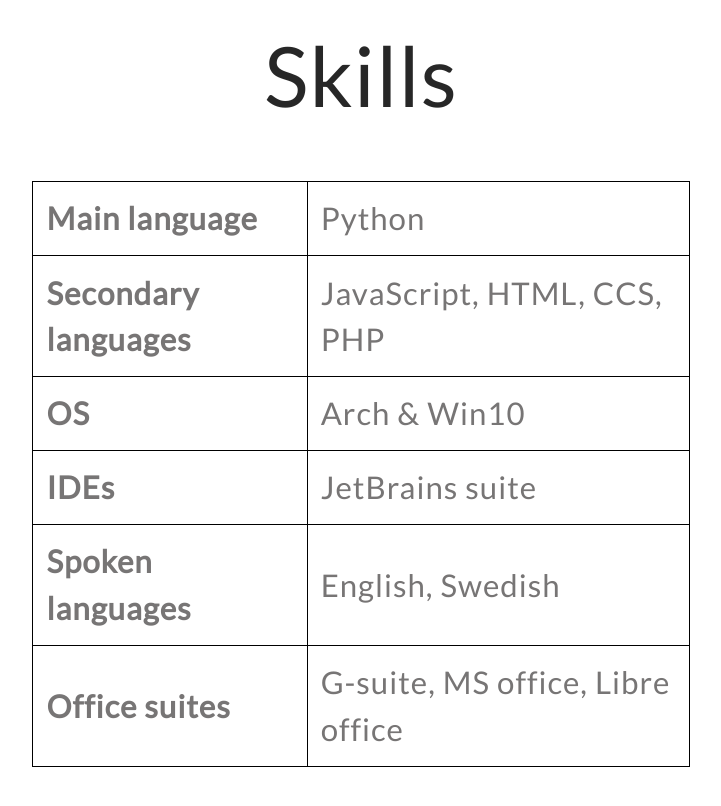
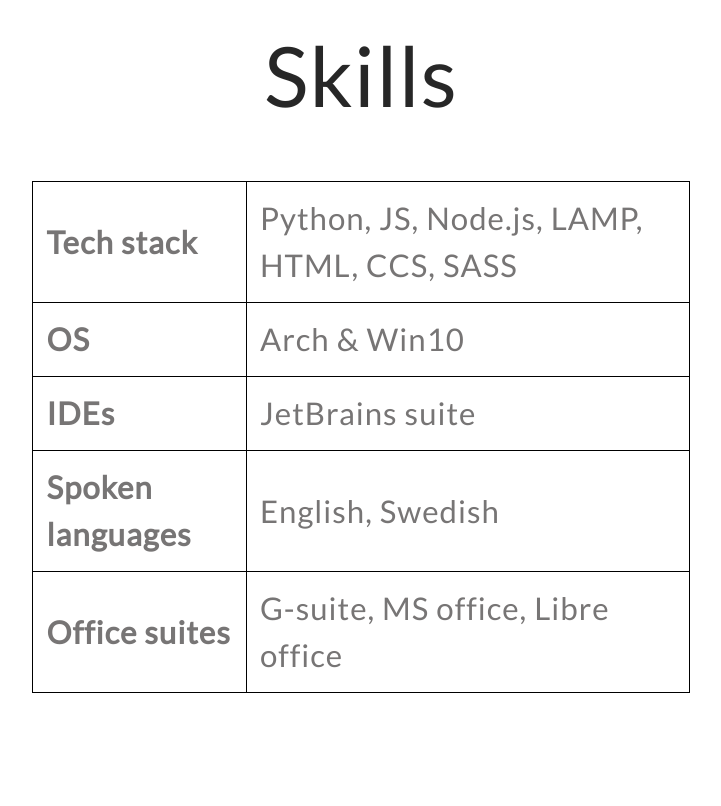
Before and after one commit to KimDHG19/webb, a plain HTML site: page index.html in a window 1280 px wide. Shown: the part 1482-2288 px from the top of the page, without its empty margins (279-1000 px from the left). Drawn offline with nearby package versions, Linux system fonts and the light colour scheme; a script that the page names is missing.

Commit message:
content update

```diff
--- a/index.html
+++ b/index.html
@@ -57,7 +57,7 @@
         </div>
 
           <div>
-              <p class="subtitle">Hi, I'm Kim, a software development student who loves solving complex problems to make life a little easier for others. .
+              <p class="subtitle">Hi, I'm Kim, a software development student who loves solving complex problems to make life a little easier for others.
               </p>
           </div>
 	</header>
@@ -84,12 +84,9 @@
 			<div class="content-text">
 				<table class="skill-table">
 					<tr>
-						<th>Main language</th>
-						<td>Python</td>
-					</tr>
 					<tr>
-						<th>Secondary languages</th>
-						<td>JavaScript, HTML, CCS, PHP</td>
+						<th>Tech stack</th>
+						<td>Python, JS, Node.js, LAMP, HTML, CCS, SASS</td>
 					</tr>
 					<tr>
 						<th>OS</th>
@@ -158,7 +155,8 @@
 					    <div class="card__content">
 						    <div class="card__title">Storage management system</div>
 						    <p class="card__text">coming soon. The system will be used to manage the inventory at Spanarna and document what has been used when, by whom.
-								Users can also book equipment for a certain period of time. The system will also show where the items are located/p>
+								Users can also book equipment for a certain period of time. The system will also show where the items are located
+							</p>
 						    <!-- <button class="btn btn--block card__btn">View on github</button> -->
 					    </div>
 				    </div>
```
